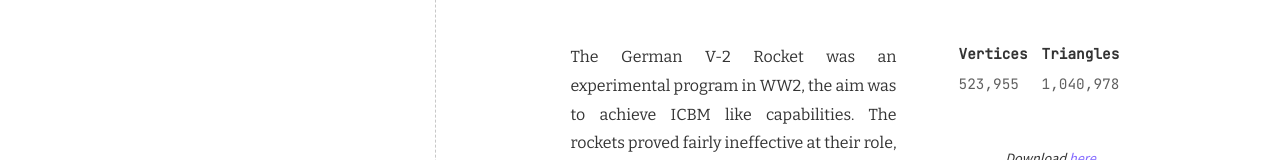
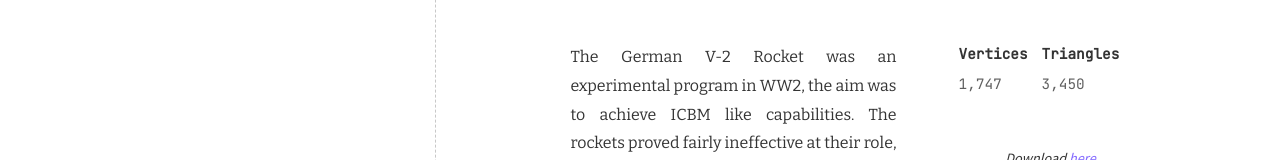
Before and after one commit to PolymerCo/unisa2021s1.Portfolio, a Vue app: page /gallery/missile in a window 1280 px wide. Shown: the part 706-866 px from the top of the page. Built offline with nearby package versions, Linux system fonts and the light colour scheme.

Commit message:
Updated missile vert/tri counts

```diff
--- a/src/components/projects/MissileGallery.vue
+++ b/src/components/projects/MissileGallery.vue
@@ -39,8 +39,8 @@
           <th>Triangles</th>
         </tr>
         <tr>
-          <td>523,955</td>
-          <td>1,040,978</td>
+          <td>1,747</td>
+          <td>3,450</td>
         </tr>
       </table>
 
```
